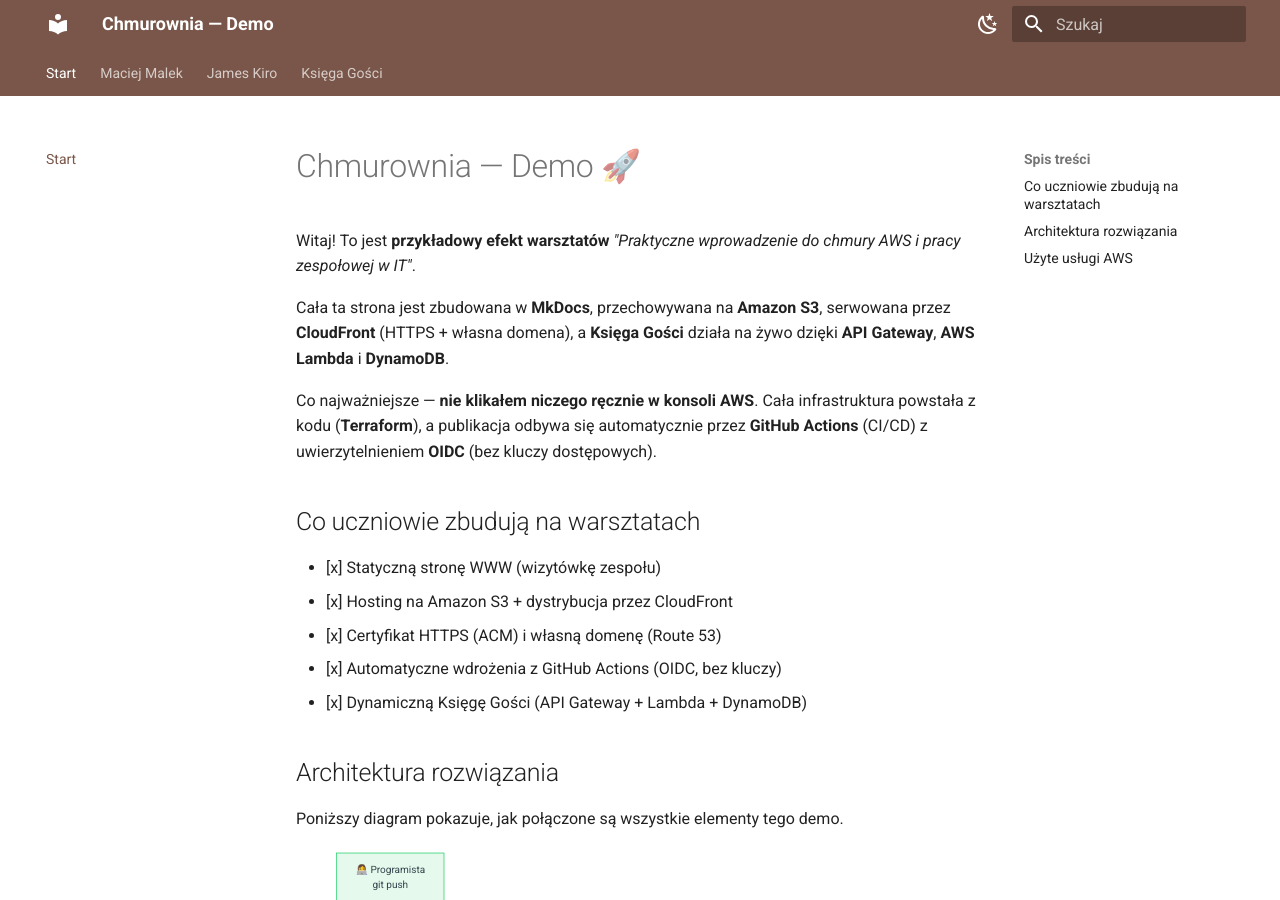
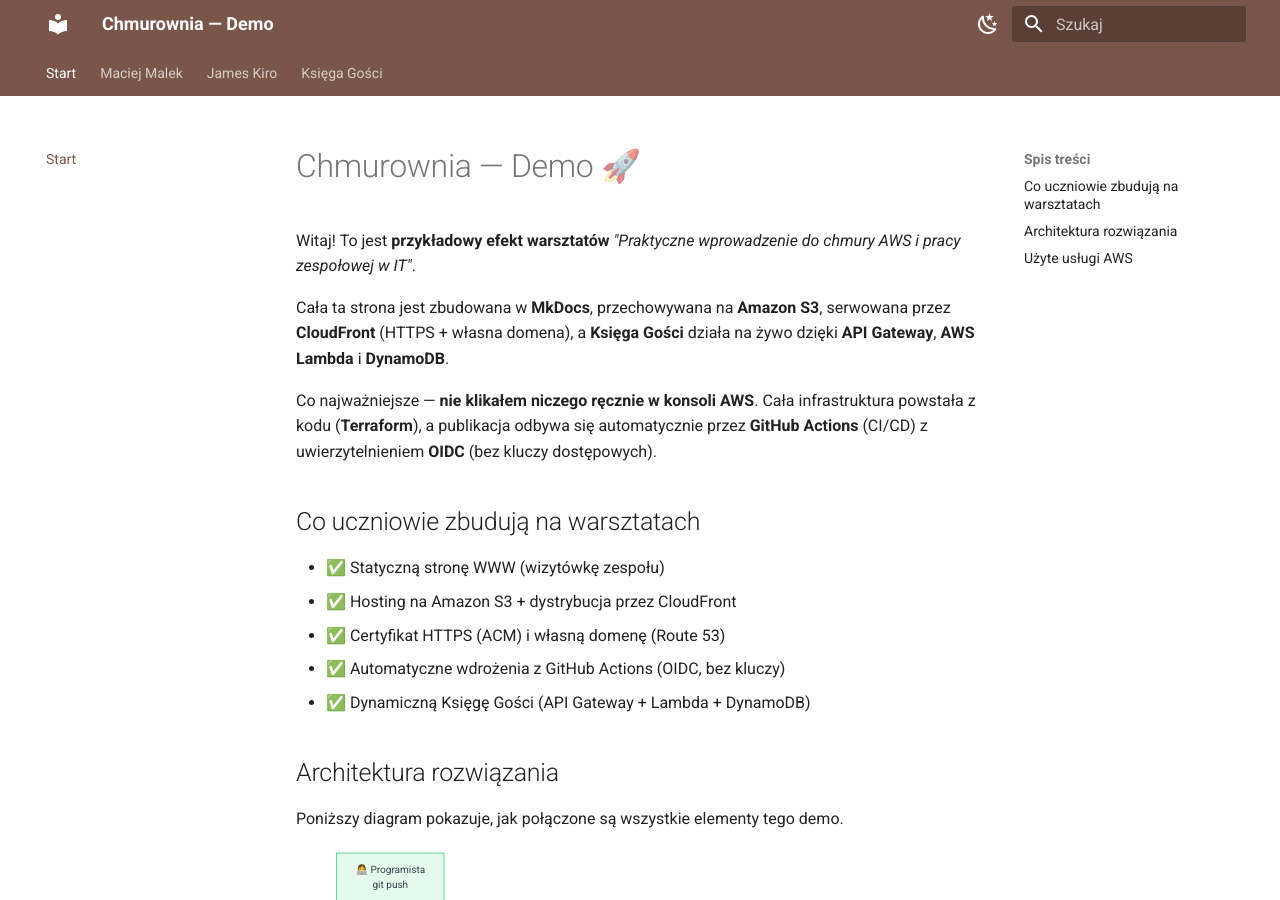
Before and after one commit to chmurownia/demo, an MkDocs documentation site: the page built from docs/index.md, in a window 1280 px wide and 900 px high. Built offline with MkDocs 1.6.1 and Material for MkDocs 9.7.7, drawn with Linux system fonts in a browser that asks for light colours.

Commit message:
terraform

```diff
--- a/docs/index.md
+++ b/docs/index.md
@@ -27,11 +27,11 @@
 
 ## Co uczniowie zbudują na warsztatach
 
-- [x] Statyczną stronę WWW (wizytówkę zespołu)
-- [x] Hosting na Amazon S3 + dystrybucja przez CloudFront
-- [x] Certyfikat HTTPS (ACM) i własną domenę (Route 53)
-- [x] Automatyczne wdrożenia z GitHub Actions (OIDC, bez kluczy)
-- [x] Dynamiczną Księgę Gości (API Gateway + Lambda + DynamoDB)
+- ✅ Statyczną stronę WWW (wizytówkę zespołu)
+- ✅ Hosting na Amazon S3 + dystrybucja przez CloudFront
+- ✅ Certyfikat HTTPS (ACM) i własną domenę (Route 53)
+- ✅ Automatyczne wdrożenia z GitHub Actions (OIDC, bez kluczy)
+- ✅ Dynamiczną Księgę Gości (API Gateway + Lambda + DynamoDB)
 
 ## Architektura rozwiązania
 
```
Also changed, not shown: 10 other files.
